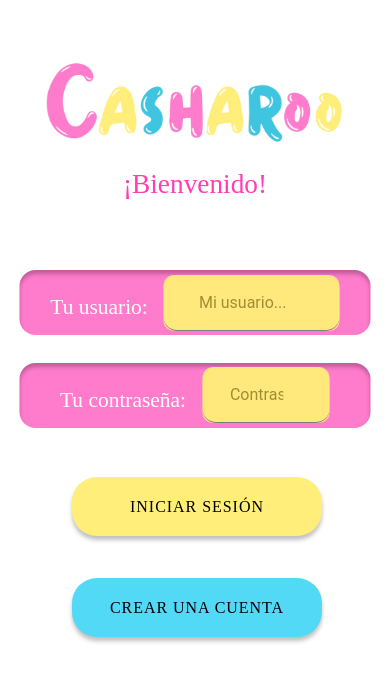
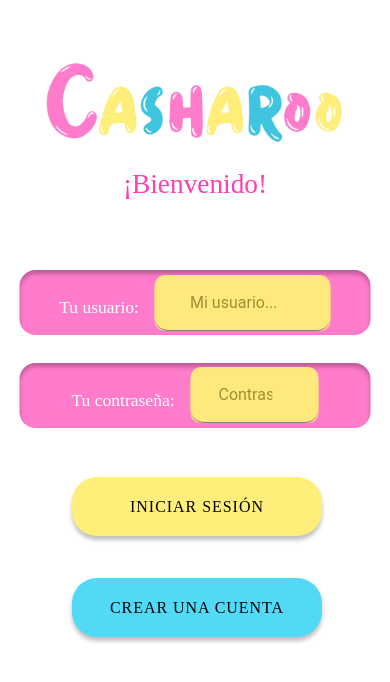
Before and after one commit to AbieGarcia/Casharoo, a React (Vite) app in the folder Casharoo/: page /login in a window 390 px wide. Shown: the top 682 px of the page. Built offline with nearby package versions, Linux system fonts and the light colour scheme; a web font is replaced by a local one.

Commit message:
arreglos apk

```diff
--- a/Casharoo/src/pages/capitulos/FVerdes_cap4/Cap4.css
+++ b/Casharoo/src/pages/capitulos/FVerdes_cap4/Cap4.css
@@ -202,7 +202,6 @@
 
 .decidirCap48 {
     --gap: 80px;
-
     --background: #eac1f4;
     --background-hover: #b397b5;
     --background-activated: #b397b5;
@@ -212,7 +211,7 @@
     --box-shadow: 0 2px 6px 0 rgb(0, 0, 0, 0.25);
     --ripple-color: rgb(255, 20, 243);
     font-family: 'Itim', sans-serif;
-    font-size: 4%;
+    font-size: 15px;
     font-weight: bold;
     width: 50%;
     padding: 1px 0px;
--- a/Casharoo/src/pages/user/Login.css
+++ b/Casharoo/src/pages/user/Login.css
@@ -110,7 +110,7 @@
 
 #NomTexto1 {
     position: relative;
-    font-size: clamp(16px, 5.5vw, 32px);
+    font-size: clamp(12px, 4.5vw, 25px);
 }
 
 #InputNombre {
```
